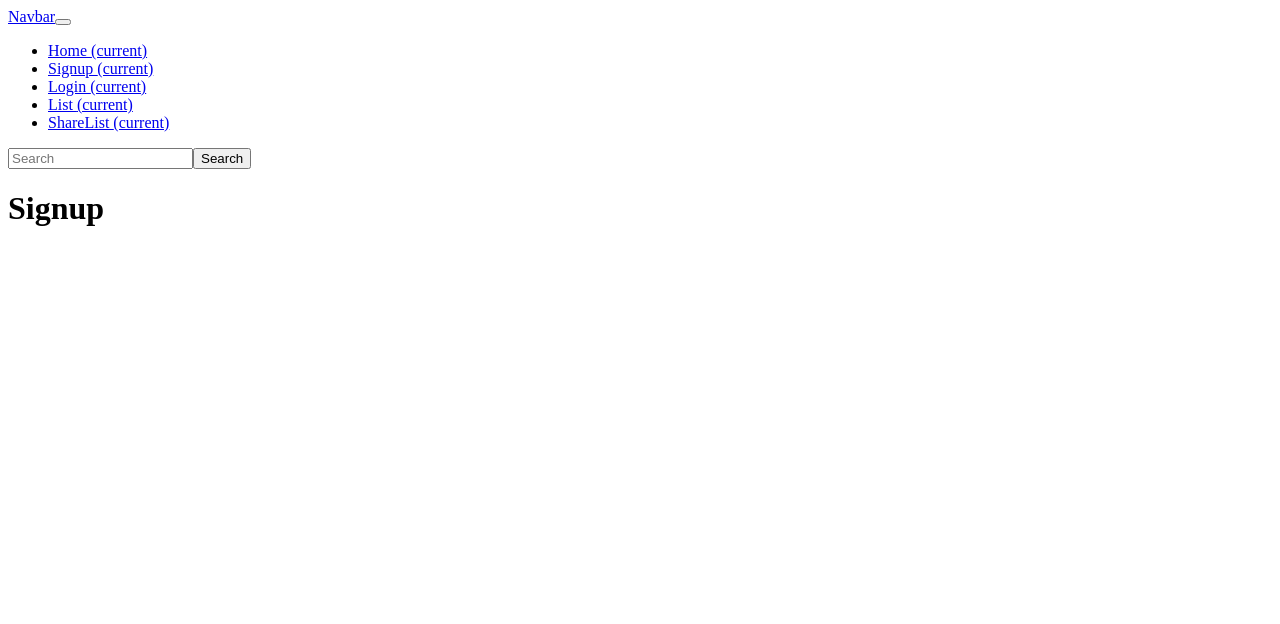
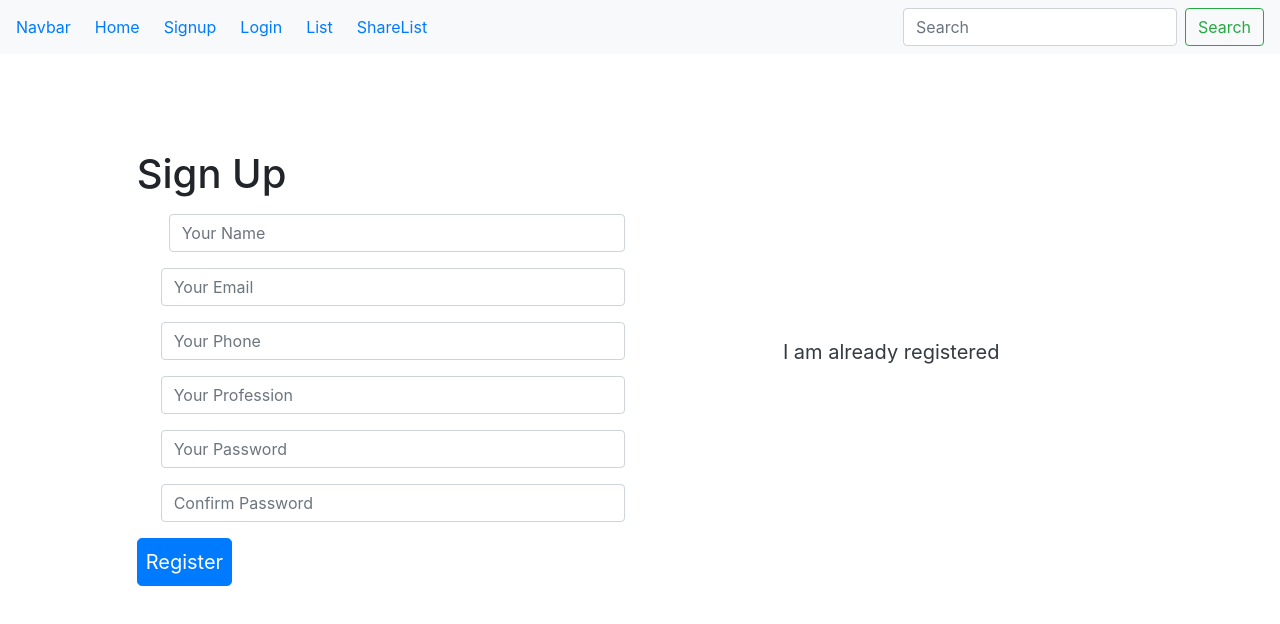
Before and after one commit to Raja-Usman-Murad/firstTaskByHusnain, a React (Create React App) app: page /signup in a window 1280 px wide. Shown: the top 624 px of the page. Built offline with nearby package versions, Linux system fonts and the light colour scheme.

Commit message:
create regestration form page

```diff
--- a/package.json
+++ b/package.json
@@ -6,6 +6,7 @@
     "@testing-library/jest-dom": "^5.16.4",
     "@testing-library/react": "^13.2.0",
     "@testing-library/user-event": "^13.5.0",
+    "autoprefixer": "10.4.5",
     "bootstrap": "^4.6.0",
     "react": "^18.1.0",
     "react-dom": "^18.1.0",
--- a/src/App.js
+++ b/src/App.js
@@ -7,6 +7,7 @@ import Signup from "./components/Signup";
 import Login from "./components/Login";
 import List from "./components/List";
 import ShareList from "./components/ShareList";
+import "../node_modules/bootstrap/dist/css/bootstrap.min.css";
 
 function App() {
   return (
--- a/src/components/Home.js
+++ b/src/components/Home.js
@@ -3,7 +3,7 @@ import React from "react";
 const Home = () => {
     return(
         <>
-        <h1 className="bg-dark">Home</h1>
+        <h1 className="">MERN FIRST TASK BY HUSNAIN</h1>
         </>
     )
 }
--- a/src/components/Signup.js
+++ b/src/components/Signup.js
@@ -1,9 +1,182 @@
-import React from "react";
+import React, { useState } from "react";
+import { NavLink, useNavigate  } from "react-router-dom";
 
 const Signup = () => {
+    const [user, setUser] = useState({
+        name: "",
+        email: "",
+        phone: "",
+        work: "",
+        password: "",
+        cpassword: "",
+      });
+      const history = useNavigate();
+      // let name, value;
+      const handleInputs = (e) => {
+        let { name, value } = e.target;
+        setUser({ ...user, [name]: value });
+      };
+      const postData = async (e) => {
+        e.preventDefault();
+        const { name, email, phone, work, password, cpassword } = user;
+        if (!name || !email || !phone || !work || !password || !cpassword) {
+          alert("fill all the data");
+          // history.push("/registration");
+        } else if (password !== cpassword) {
+          alert("password does not match");
+          // history.push("/registration");
+        } else {
+          const res = await fetch("/register", {
+            method: "POST",
+            headers: {
+              "Content-Type": "application/json",
+            },
+            body: JSON.stringify({ name, email, phone, work, password, cpassword }),
+          });
+          const data = await res.json();
+          console.log(data, typeof data);
+          if (res.status === 422 || !data) {
+            console.log("invalid regestration");
+            window.alert("invalid registration");
+          } else {
+            console.log("valid regestration");
+            window.alert("valid registration");
+            history("/");
+          }
+        }
+      };
+
     return(
         <>
-        <h1 className="bg-dark">Signup</h1>
+        <div className="container-fluid">
+        <div className="row">
+          <div className="col-10 mx-auto">
+            <section className="mt-5" id="text_shadow">
+              <div className="container-fluid" id="registration_main_container">
+                <div className="row">
+                  <div className="col-md-6 col-10 order-sm-1 order-md-0">
+                    <h1 className="mt-5" id="signup-heading">
+                      Sign <span id="logohalfcolorchange">Up</span>
+                    </h1>
+                    <form method="POST" className="mt-3">
+                      <div className="mb-3 d-flex flex-row justify-content-center align-items-center">
+                        <div className="mr-3">
+                          <i className="zmdi zmdi-account zmdi-hc-3x mr-3"></i>
+                        </div>
+                        <input
+                          required
+                          onChange={handleInputs}
+                          value={user.name}
+                          type="text"
+                          className="form-control"
+                          id="name"
+                          name="name"
+                          placeholder="Your Name"
+                        />
+                      </div>
+                      <div className="mb-3 d-flex flex-row justify-content-center align-items-center">
+                        <div className="mr-2">
+                          <i className="zmdi zmdi-email zmdi-hc-3x mr-3"></i>
+                        </div>
+                        <input
+                          required
+                          onChange={handleInputs}
+                          value={user.email}
+                          type="email"
+                          className="form-control"
+                          id="email"
+                          name="email"
+                          placeholder="Your Email"
+                        />
+                      </div>
+                      <div className="mb-3 d-flex flex-row justify-content-center align-items-center">
+                        <div className="mr-2">
+                          <i className="zmdi zmdi-phone-in-talk zmdi-hc-3x mr-3"></i>
+                        </div>
+                        <input
+                          required
+                          onChange={handleInputs}
+                          value={user.phone}
+                          type="number"
+                          className="form-control"
+                          id="phone"
+                          name="phone"
+                          placeholder="Your Phone"
+                        />
+                      </div>
+                      <div className="mb-3 d-flex flex-row justify-content-center align-items-center">
+                        <div className="mr-2">
+                          <i className="zmdi zmdi-slideshow zmdi-hc-3x mr-3"></i>
+                        </div>
+                        <input
+                          required
+                          onChange={handleInputs}
+                          value={user.work}
+                          type="text"
+                          className="form-control"
+                          id="work"
+                          name="work"
+                          placeholder="Your Profession"
+                        />
+                      </div>
+                      <div className="mb-3 d-flex flex-row justify-content-center align-items-center">
+                        <div className="mr-2">
+                          <i className="zmdi zmdi-lock zmdi-hc-3x mr-3"></i>
+                        </div>
+                        <input
+                          required
+                          onChange={handleInputs}
+                          value={user.password}
+                          type="password"
+                          className="form-control"
+                          id="password"
+                          name="password"
+                          placeholder="Your Password"
+                        />
+                      </div>
+                      <div className="mb-3 d-flex flex-row justify-content-center align-items-center">
+                        <div className="mr-2">
+                          <i className="zmdi zmdi-lock zmdi-hc-3x mr-3"></i>
+                        </div>
+                        <input
+                          required
+                          onChange={handleInputs}
+                          value={user.cpassword}
+                          type="password"
+                          className="form-control"
+                          id="cpassword"
+                          name="cpassword"
+                          placeholder="Confirm Password"
+                        />
+                      </div>
+                      <div className="form-group">
+                        <input
+                          onClick={postData}
+                          type="submit"
+                          name="registration"
+                          value="Register"
+                          id="registration"
+                          className="form-submit btn btn-primary p-2 btn-lg "
+                        />
+                      </div>
+                    </form>
+                  </div>
+                  <div className="col-md-6 col-10 order-sm-0 order-md-1 d-flex flex-column align-items-center justify-content-center ">
+
+                    <NavLink
+                      exact
+                      className="navbar-brand text-dark"
+                      to="/login"
+                    >
+                      I am already registered
+                    </NavLink>
+                  </div>
+                </div>
+              </div>
+            </section>
+          </div>
+        </div>
+      </div>
         </>
     )
 }
--- a/src/components/navbar.js
+++ b/src/components/navbar.js
@@ -12,19 +12,19 @@ const Navbar = ()=> {
 
         <div class="collapse navbar-collapse" id="navbarSupportedContent">
           <ul class="navbar-nav mr-auto">
-            <li class="nav-item active">
+            <li class="nav-item active ml-4">
               <NavLink class="nav-link" to="/">Home <span class="sr-only">(current)</span></NavLink>
             </li>
-            <li class="nav-item active">
+            <li class="nav-item ml-4">
               <NavLink class="nav-link" to="/signup">Signup <span class="sr-only">(current)</span></NavLink>
             </li>
-            <li class="nav-item active">
+            <li class="nav-item ml-4">
               <NavLink class="nav-link" to="/login">Login <span class="sr-only">(current)</span></NavLink>
             </li>
-            <li class="nav-item active">
+            <li class="nav-item ml-4">
               <NavLink class="nav-link" to="/list">List <span class="sr-only">(current)</span></NavLink>
             </li>
-            <li class="nav-item active">
+            <li class="nav-item ml-4">
               <NavLink class="nav-link" to="/sharelist">ShareList <span class="sr-only">(current)</span></NavLink>
             </li>
           </ul>
```
Also changed, not shown: 1 other file (tests, documents, lock files or other folders).
